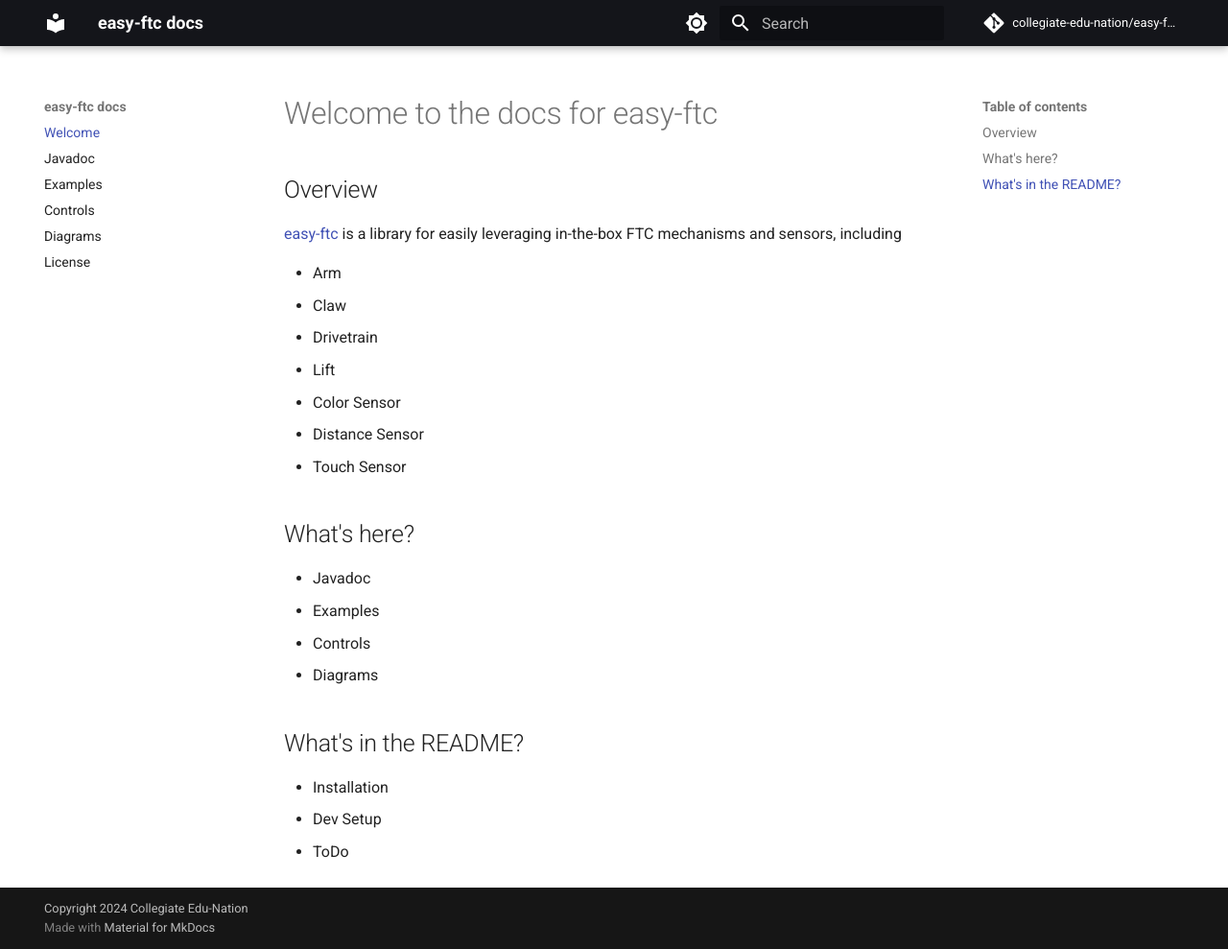
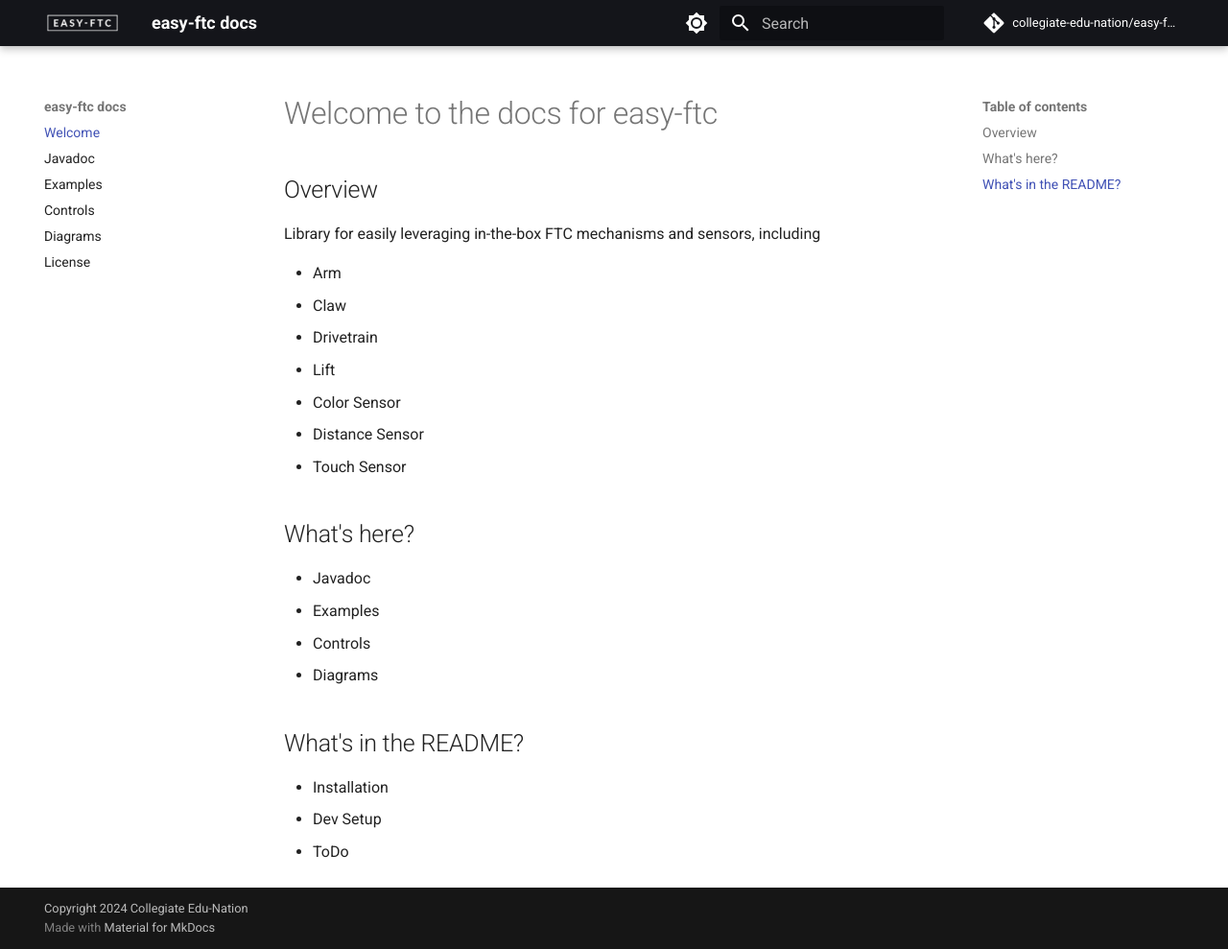
Before and after one commit to Collegiate-Edu-Nation/easy-ftc, an MkDocs documentation site: the page built from docs/index.md, in a window 1280 px wide and 989 px high. Shown: the whole window at 96% size. Built offline with MkDocs 1.6.1 and Material for MkDocs 9.7.7, drawn with Linux system fonts in a browser that asks for light colours; comment, search, counter and statistics services are not loaded.

Commit message:
add logo

```diff
--- a/docs/index.md
+++ b/docs/index.md
@@ -1,7 +1,7 @@
 # Welcome to the docs for easy-ftc
 
 ## Overview
-[easy-ftc](https://github.com/Collegiate-Edu-Nation/easy-ftc) is a library for easily leveraging in-the-box FTC mechanisms and sensors, including
+Library for easily leveraging in-the-box FTC mechanisms and sensors, including
 
 * Arm
 * Claw
--- a/mkdocs.yml
+++ b/mkdocs.yml
@@ -11,6 +11,8 @@
 
 theme:
   name: "material"
+  logo: images/easy-ftc.png
+  favicon: images/favicon.png
   palette:
     # Palette toggle for light mode
     - scheme: default
```
Also changed, not shown: README.md (+5 -2 lines), docs/images/easy-ftc.png (added), docs/images/favicon.png (added).
